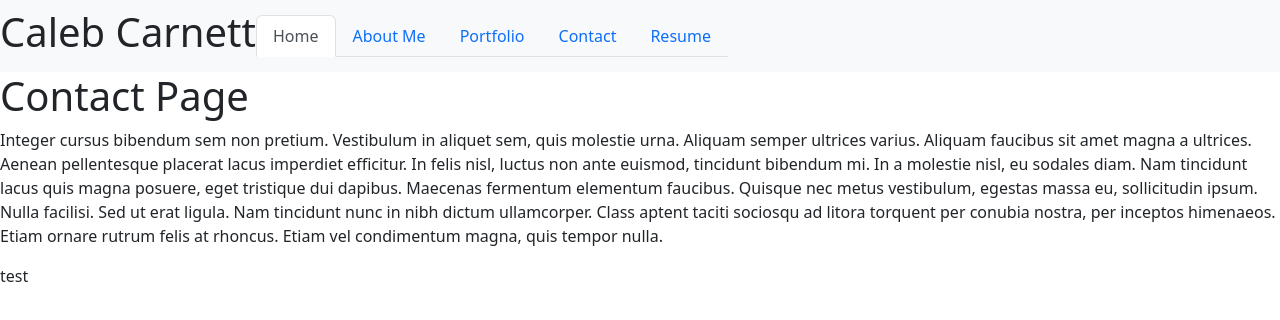
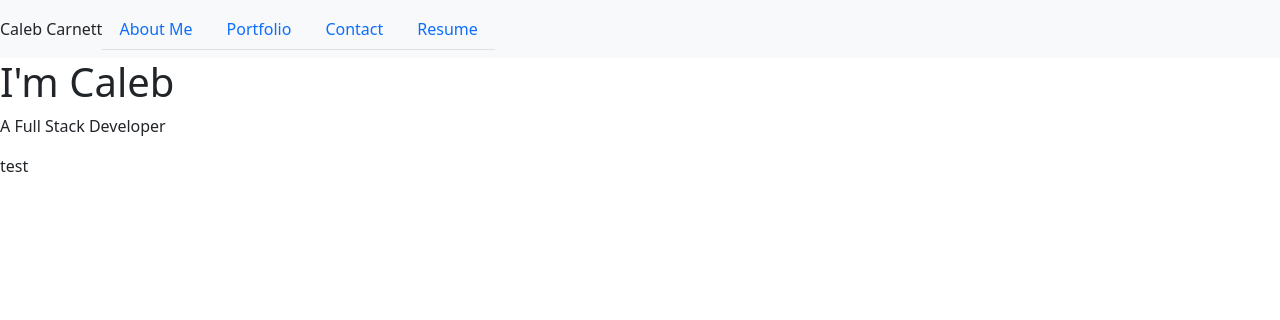
Before and after one commit to calebcarnett/My-Portfolio, a React (Create React App) app in the folder myportfolio/: page / in a window 1280 px wide. Shown: the top 320 px of the page. Built offline with nearby package versions, Linux system fonts and the light colour scheme.

Commit message:
updated portfolio container to include home in the if else statement so that home page renders

```diff
--- a/myportfolio/src/components/NavTabs.js
+++ b/myportfolio/src/components/NavTabs.js
@@ -5,19 +5,16 @@ function NavTabs({ currentPage, handlePageChange }) {
   return (
     <nav className="navbar navbar-expand-lg navbar-light bg-light">
       <div>
-        <h1>Caleb Carnett</h1>
+        <a
+          href="#Home"
+          onClick={() => handlePageChange("Home")}
+          // Ternary operater is checking if the current page is the Home page, if it is on the blog it will make the nav-link active
+          className={currentPage === "Home" ? "nav-link active" : "nav-link"}
+        >
+          Caleb Carnett
+        </a>
       </div>
       <ul className="nav nav-tabs">
-        <li className="nav-item">
-          <a
-            href="#Home"
-            onClick={() => handlePageChange("Home")}
-            // Ternary operater is checking if the current page is the Home page, if it is on the blog it will make the nav-link active
-            className={currentPage === "Home" ? "nav-link active" : "nav-link"}
-          >
-            Home
-          </a>
-        </li>
         <li className="nav-item">
           <a
             href="#AboutMe"
--- a/myportfolio/src/components/PortfolioContainer.js
+++ b/myportfolio/src/components/PortfolioContainer.js
@@ -4,11 +4,15 @@ import AboutMe from "./pages/AboutMe";
 import Portfolio from "./pages/Portfolio";
 import Resume from "./pages/Resume";
 import Contact from "./pages/Contact";
+import Home from "./pages/Home";
 
 export default function PortfolioContainer() {
   const [currentPage, setCurrentPage] = useState("Home");
 
   const renderPage = () => {
+    if (currentPage === "Home") {
+      return <Home />;
+    }
     if (currentPage === "AboutMe") {
       return <AboutMe />;
     }
```
